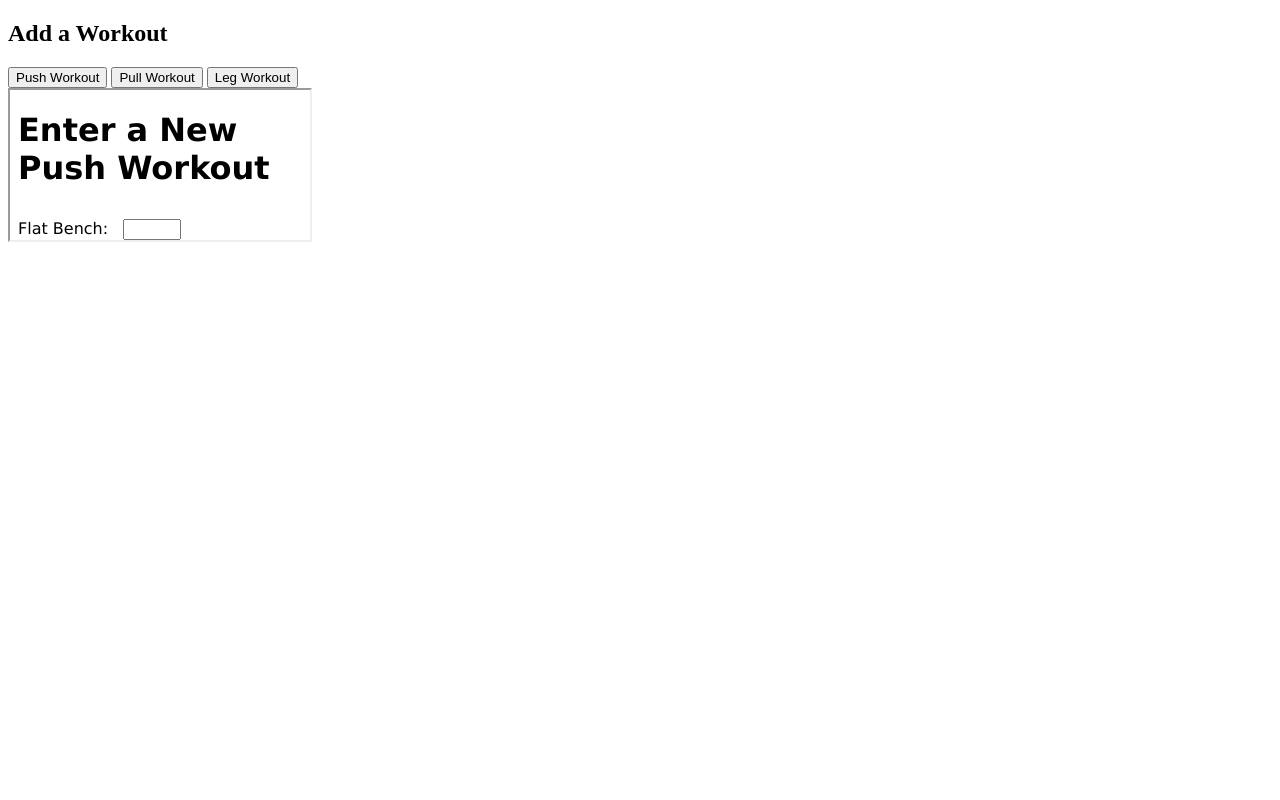
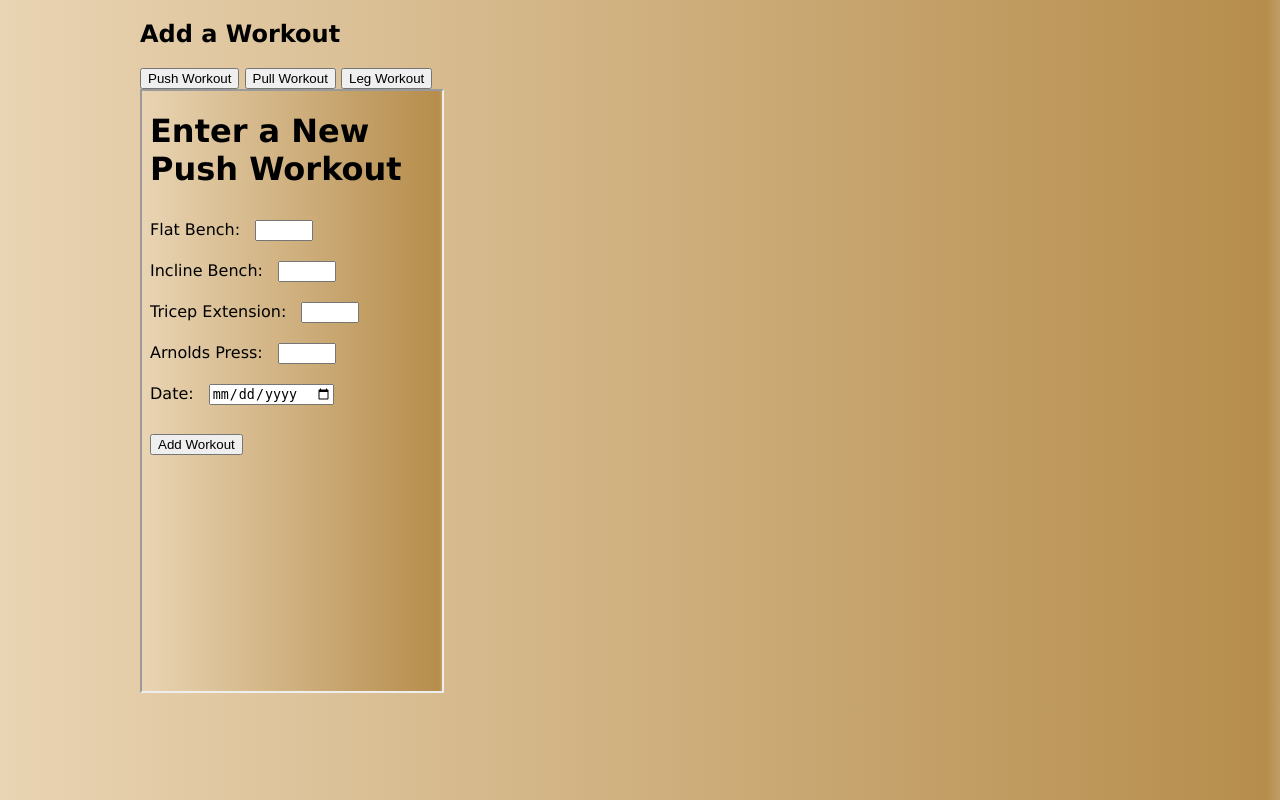
Before and after one commit to ckoza/Personal-Trainers-Personal-Trainer, a PHP site: page /AddWorkout.php in a window 1280 px wide. Run offline with PHP 8.4, Linux system fonts and the light colour scheme; the visitor is signed in with stand-in values (Sample User, id 1).

Commit message:
Some small background CSS stuff
added gradient for all pages with html{} tag in CSS. No issues seen with using this approach so far.

```diff
--- a/AddWorkout.php
+++ b/AddWorkout.php
@@ -1,8 +1,7 @@
 <!DOCTYPE html>
 <html>
 <head>
-<meta charset="UTF-8">
-<!-- -<link href="styles.css" type="text/css" rel="stylesheet" >--->
+<meta charset="UTF-8"><link href="style.css" type="text/css" rel="stylesheet" >
 <title>Add a Workout</title>
 </head>
 <body class="body">
@@ -35,6 +34,6 @@ function leg(){
 }
 </script>
 </div>
-<iframe id="section" src="PushForm.php"></iframe>
+<iframe height = 600px;width = 600px; id="section" src="PushForm.php"></iframe>
 </body>
 </html>
--- a/style.css
+++ b/style.css
@@ -5,6 +5,16 @@
 	width: 1000px;
 }
 
+html{
+    background: rgba(243,226,199,1);
+    background: -moz-linear-gradient(left, rgba(243,226,199,1) 0%, rgba(233,212,179,1) 0%, rgba(182,141,76,1) 99%, rgba(193,158,103,1) 100%);
+    background: -webkit-gradient(left top, right top, color-stop(0%, rgba(243,226,199,1)), color-stop(0%, rgba(233,212,179,1)), color-stop(99%, rgba(182,141,76,1)), color-stop(100%, rgba(193,158,103,1)));
+    background: -webkit-linear-gradient(left, rgba(243,226,199,1) 0%, rgba(233,212,179,1) 0%, rgba(182,141,76,1) 99%, rgba(193,158,103,1) 100%);
+    background: -o-linear-gradient(left, rgba(243,226,199,1) 0%, rgba(233,212,179,1) 0%, rgba(182,141,76,1) 99%, rgba(193,158,103,1) 100%);
+    background: -ms-linear-gradient(left, rgba(243,226,199,1) 0%, rgba(233,212,179,1) 0%, rgba(182,141,76,1) 99%, rgba(193,158,103,1) 100%);
+    background: linear-gradient(to right, rgba(243,226,199,1) 0%, rgba(233,212,179,1) 0%, rgba(182,141,76,1) 99%, rgba(193,158,103,1) 100%);
+    filter: progid:DXImageTransform.Microsoft.gradient( startColorstr='#f3e2c7', endColorstr='#c19e67', GradientType=1 );
+}
 
 .login{
 	border:6px solid #10155e;
@@ -108,3 +118,7 @@ td{
 	width: 600px;
 	height: 500px;
 }
+
+.section{
+    width: 100%;
+}
```
Also changed, not shown: mainStyle.css (+17 -3 lines).
